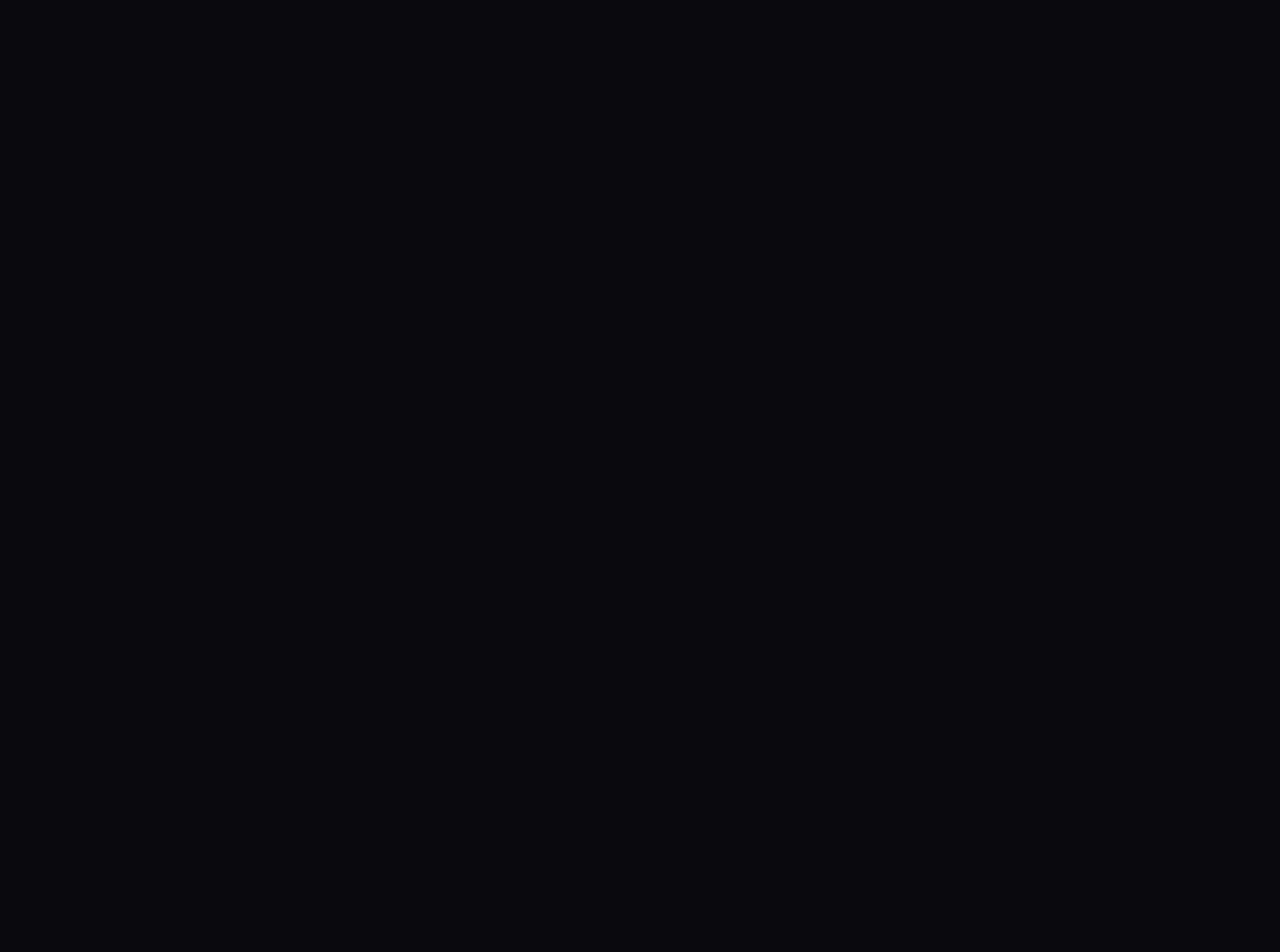
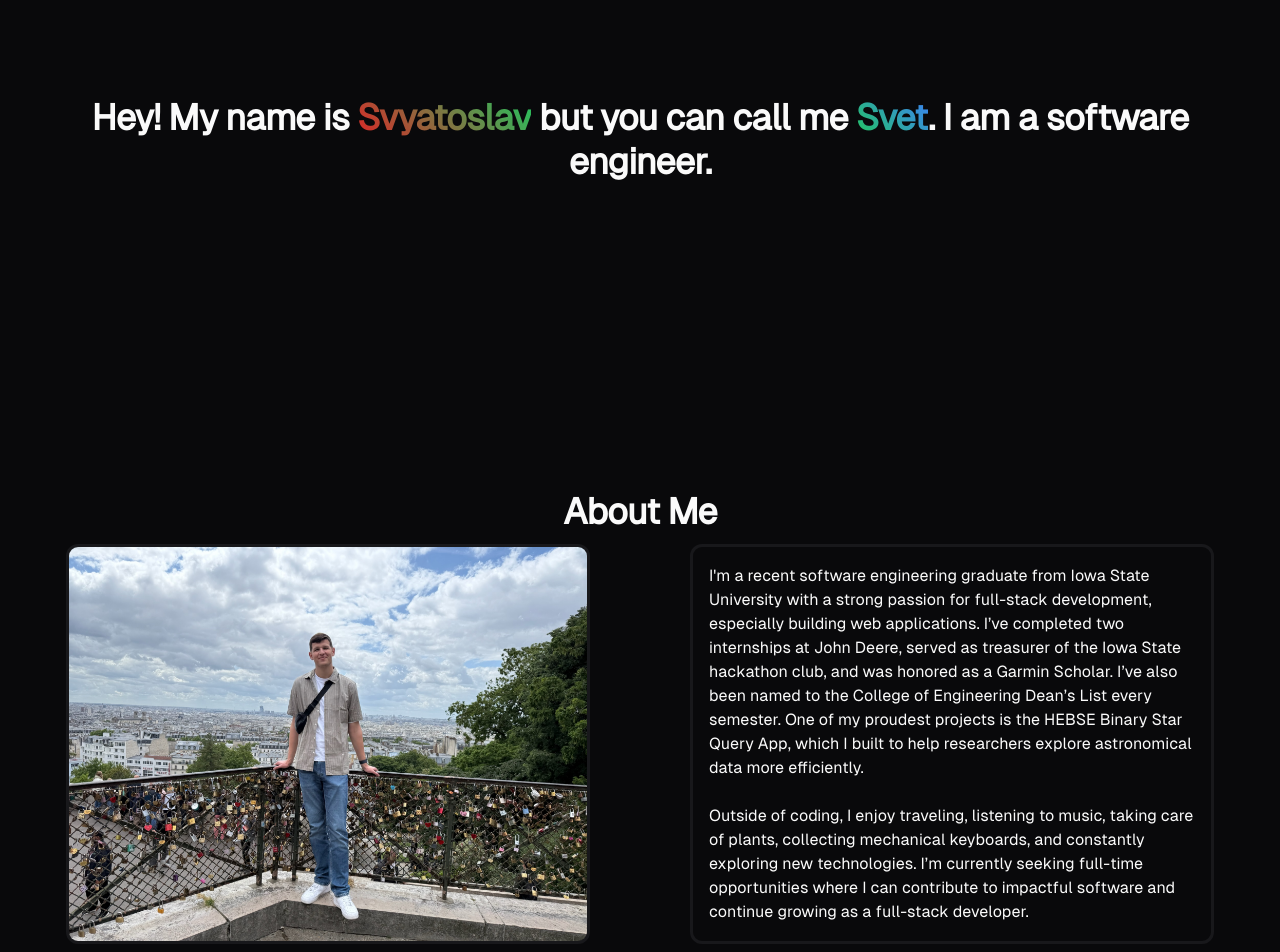
Before and after one commit to svarnitskyy/Portfolio-Website, a React (Vite) app: page / in a window 1280 px wide. Shown: the part 347-1299 px from the top of the page. Before the commit the page ends 800 px from the top, so only its background shows below. Built offline with nearby package versions, Linux system fonts and the light colour scheme.

Commit message:
Created navigation bar

```diff
--- a/package.json
+++ b/package.json
@@ -26,7 +26,8 @@
     "geist": "^1.4.2",
     "react": "^19.1.0",
     "react-dom": "^19.1.0",
-    "react-router-dom": "^7.6.2"
+    "react-router-dom": "^7.6.2",
+    "react-simple-typewriter": "^5.0.1"
   },
   "devDependencies": {
     "@eslint/js": "^9.29.0",
--- a/src/App.tsx
+++ b/src/App.tsx
@@ -1,6 +1,6 @@
 import '@mantine/core/styles.css';
 
-import { MantineProvider } from '@mantine/core';
+import {Container, MantineProvider} from '@mantine/core';
 import { shadcnCssVariableResolver } from '@/cssVariableResolver';
 import { Router } from './Router';
 import { shadcnTheme } from './theme';
@@ -18,8 +18,10 @@ export default function App() {
       theme={shadcnTheme}
       cssVariablesResolver={shadcnCssVariableResolver}
     >
-      <Navbar />
-      <Router />
+      <Container px="xl" size="xl">
+        <Navbar />
+        <Router />
+      </Container>
     </MantineProvider>
   );
 }
--- /dev/null
+++ b/src/components/AboutMe/AboutMe.tsx
@@ -0,0 +1,46 @@
+import { Center, Grid, Image, Text, Title } from '@mantine/core';
+
+export function AboutMe() {
+  return (
+    <div className="AboutMe" style={{ width: '100%' }}>
+      <Title style={{ textAlign: 'center', marginBottom: '10px'}}>About Me</Title>
+      <Grid className="AboutMeContainer">
+        <Grid.Col className="AboutMeLeftContainer" span={6} px={50}>
+          <Image
+            src="./src/self.jpg"
+            radius="md"
+            h={400}
+            style={{
+              border: '3px solid var(--mantine-primary-color-contrast)',
+              borderRadius: 'var(--mantine-radius-md)',
+            }}
+          />
+        </Grid.Col>
+        <Grid.Col className="AboutMeRightContainer" span={6} px={50}>
+          <Center
+            h={400}
+            style={{
+              border: '3px solid var(--mantine-primary-color-contrast)',
+              borderRadius: 'var(--mantine-radius-md)',
+              padding: '1rem',
+            }}
+          >
+            <Text>
+              I'm a recent software engineering graduate from Iowa State University with a strong
+              passion for full-stack development, especially building web applications. I’ve
+              completed two internships at John Deere, served as treasurer of the Iowa State
+              hackathon club, and was honored as a Garmin Scholar. I’ve also been named to the
+              College of Engineering Dean’s List every semester. One of my proudest projects is the
+              HEBSE Binary Star Query App, which I built to help researchers explore astronomical
+              data more efficiently. <br /> <br />
+              Outside of coding, I enjoy traveling, listening to music, taking care of plants,
+              collecting mechanical keyboards, and constantly exploring new technologies. I’m
+              currently seeking full-time opportunities where I can contribute to impactful software
+              and continue growing as a full-stack developer.
+            </Text>
+          </Center>
+        </Grid.Col>
+      </Grid>
+    </div>
+  );
+}
--- a/src/components/NavBar/NavBar.tsx
+++ b/src/components/NavBar/NavBar.tsx
@@ -2,8 +2,8 @@ import {Button, Grid, Group, Image, Divider} from '@mantine/core';
 
 export function Navbar() {
   return (
-      <div style={{justifyItems: 'center'}}>
-          <div style={{width:'90%'}}>
+      <div style={{justifyItems: 'center', position: 'sticky', zIndex: 10000, width: '100%', top: '0px', backdropFilter: 'blur(5px)'}}>
+          <div style={{width:'100%'}}>
               <Grid align='center'>
                   <Grid.Col span="auto" style={{ textAlign: 'left', marginLeft: '100px' }}>
                       <Button variant="subtle">
@@ -12,7 +12,7 @@ export function Navbar() {
                   </Grid.Col>
                   <Grid.Col span={6}>
                       <Group justify="center">
-                          <Button variant="subtle">Home</Button>
+                          <a href="#top"><Button variant="subtle">Home</Button></a>
                           <Button variant="subtle">Experience</Button>
                           <Button variant="subtle">Projects</Button>
                       </Group>
--- a/src/components/Welcome/Welcome.tsx
+++ b/src/components/Welcome/Welcome.tsx
@@ -1,15 +1,67 @@
-import {Box, Text, Title} from '@mantine/core';
+import { useTypewriter } from 'react-simple-typewriter';
+import { Center, Text, Title } from '@mantine/core';
 
 export function Welcome() {
+  const [text] = useTypewriter({
+    words: ['Hey! My name is Svyatoslav but you can call me Svet. I am a software engineer.'],
+    typeSpeed: 50,
+    delaySpeed: 500,
+    loop: 1,
+  });
+
+  function renderWithGradient(input: string) {
+    const svyIndex = input.indexOf('Svyatoslav');
+    const svetIndex = input.indexOf('Svet');
+
+    if (svyIndex === -1 && svetIndex === -1) {
+      return input;
+    }
+
+    const elements = [];
+
+    let currentIndex = 0;
+
+    while (currentIndex < input.length) {
+      if (svyIndex === currentIndex) {
+        elements.push(
+          <Text
+            key="svy"
+            inherit
+            variant="gradient"
+            component="span"
+            gradient={{ from: 'red', to: 'green' }}
+          >
+            Svyatoslav
+          </Text>
+        );
+        currentIndex += 'Svyatoslav'.length;
+      } else if (svetIndex === currentIndex) {
+        elements.push(
+          <Text
+            key="svet"
+            inherit
+            variant="gradient"
+            component="span"
+            gradient={{ from: 'green', to: 'blue' }}
+          >
+            Svet
+          </Text>
+        );
+        currentIndex += 'Svet'.length;
+      } else {
+        elements.push(input[currentIndex]);
+        currentIndex++;
+      }
+    }
+
+    return elements;
+  }
+
   return (
-    <Box>
+    <Center style={{ height: '100vh' }} id="top">
       <Title ta="center" mt={100}>
-          Hey! My name is {' '}
-        <Text inherit variant="gradient" component="span" gradient={{ from: 'pink', to: 'yellow' }}>
-          Svet.
-        </Text>
-          {' '}I am a software engineer.
+        {renderWithGradient(text)}
       </Title>
-    </Box>
+    </Center>
   );
 }
--- a/src/pages/Home.page.tsx
+++ b/src/pages/Home.page.tsx
@@ -1,9 +1,11 @@
+import { AboutMe } from '@/components/AboutMe/AboutMe';
 import { Welcome } from '@/components/Welcome/Welcome';
 
 export function HomePage() {
   return (
     <>
       <Welcome />
+      <AboutMe />
     </>
   );
 }
```
Also changed, not shown: src/components/Experience/Experience.tsx (added, +7 -0 lines), src/self.JPG (added), 1 other file (tests, documents, lock files or other folders).
